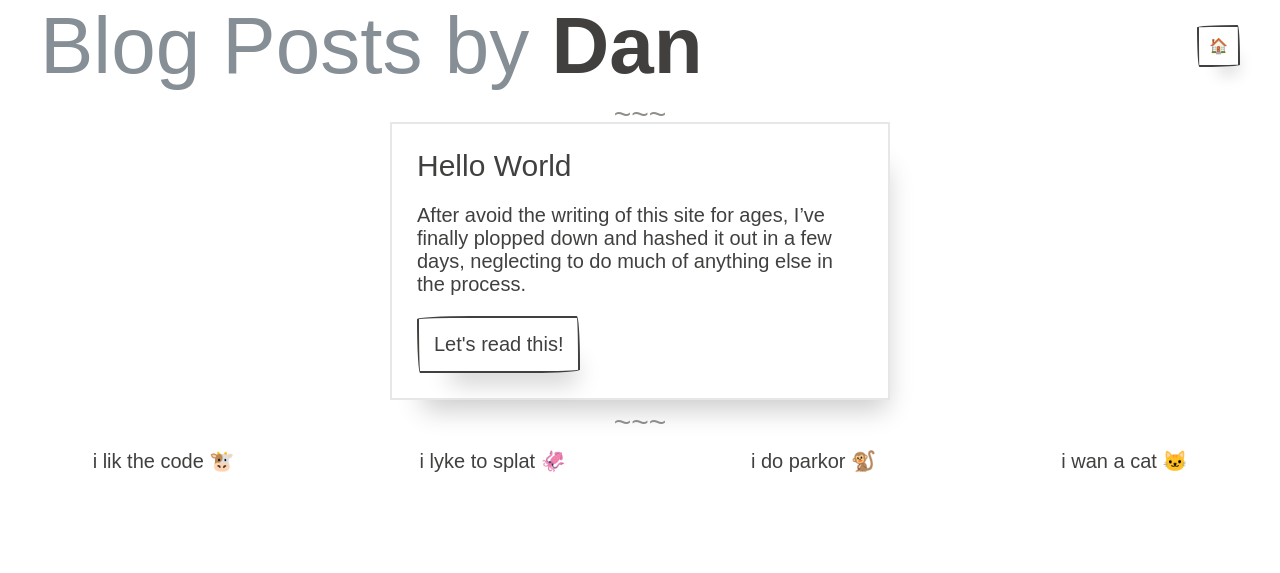
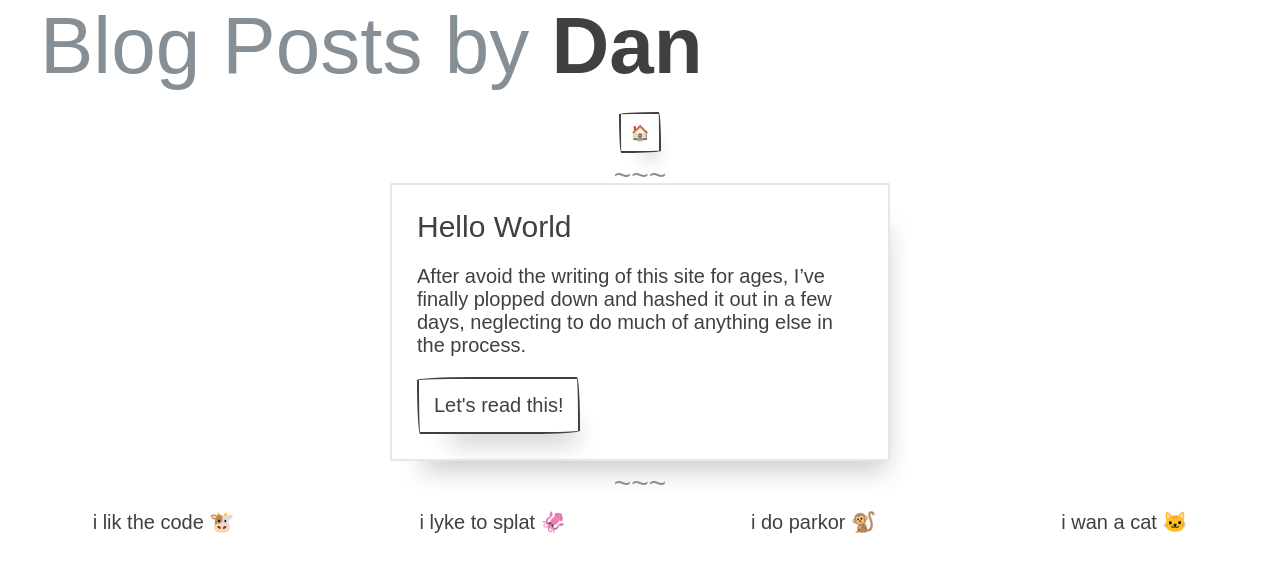
Before and after one commit to loksonarius/loksonarius.github.io, a Jekyll site: the page built from blog.html, in a window 1280 px wide. Shown: the top 573 px of the page. Built offline with Jekyll 4.4.1, drawn with Linux system fonts in a browser that asks for light colours; emoji names are drawn with the system emoji font; some web fonts are replaced.

Commit message:
Have home button centered on all views

```diff
--- a/_includes/header.html
+++ b/_includes/header.html
@@ -1,4 +1,4 @@
-<div class="row flex-edges">
+<div class="row flex-left">
   {% capture title %}
     {% if page.display_title %}
       {{ page.display_title }}
@@ -10,7 +10,9 @@
   margin-bottom-none">
     {{ title | replace: "Dan", '<strong class="text-primary">Dan</strong>' }}
   </h1>
-  <a href="/" class="paper-btn btn-small margin-right-large">
+</div>
+<div class="row flex-spaces">
+  <a href="/" class="paper-btn btn-small align-top">
     :house:
   </a>
 </div>
```
